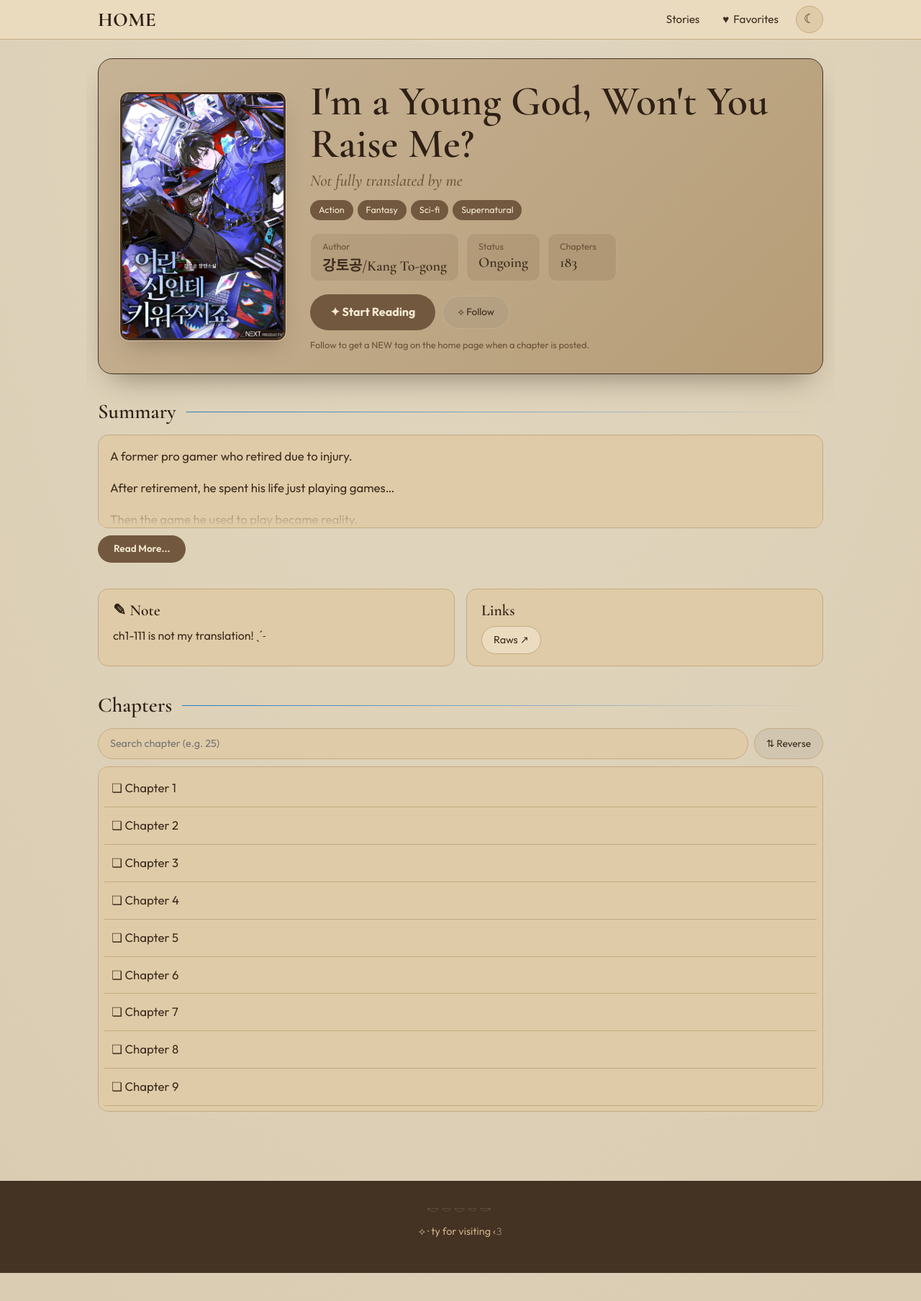
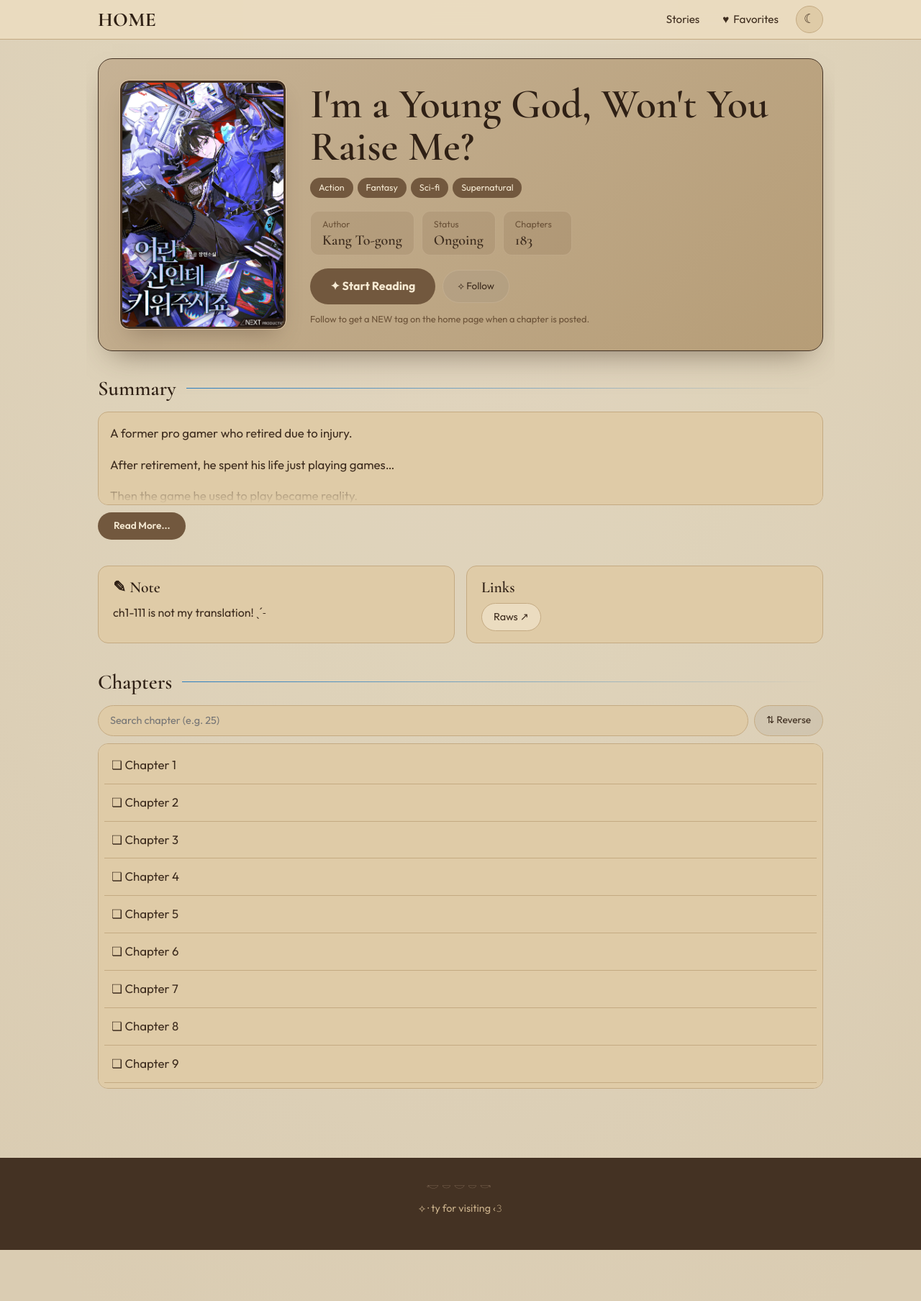
Before and after one commit to soleumn/soleumn.github.io, a Jekyll site: the page built from _novels/eoshinki.md, in a window 1280 px wide. Shown: the top 1808 px of the page at 72% size. Built offline with Jekyll 4.4.1, drawn with Linux system fonts in a browser that asks for light colours.

Commit message:
Update eoshinki.md

```diff
--- a/_novels/eoshinki.md
+++ b/_novels/eoshinki.md
@@ -3,8 +3,8 @@ title: I'm a Young God, Won't You Raise Me?
 slug: eoshinki                 # TEM que ser igual ao nome da pasta em _chapters/
 permalink: /eoshinki/          # endereço da página da história
 image: /assets/eoshinki.jpg    # capa
-tagline: "Not fully translated by me"
-author: 강토공/Kang To-gong
+tagline: ""
+author: Kang To-gong
 status: Ongoing
 chapter_auto: true
 order: 1                      # ordem na home (1 aparece primeiro)
```
